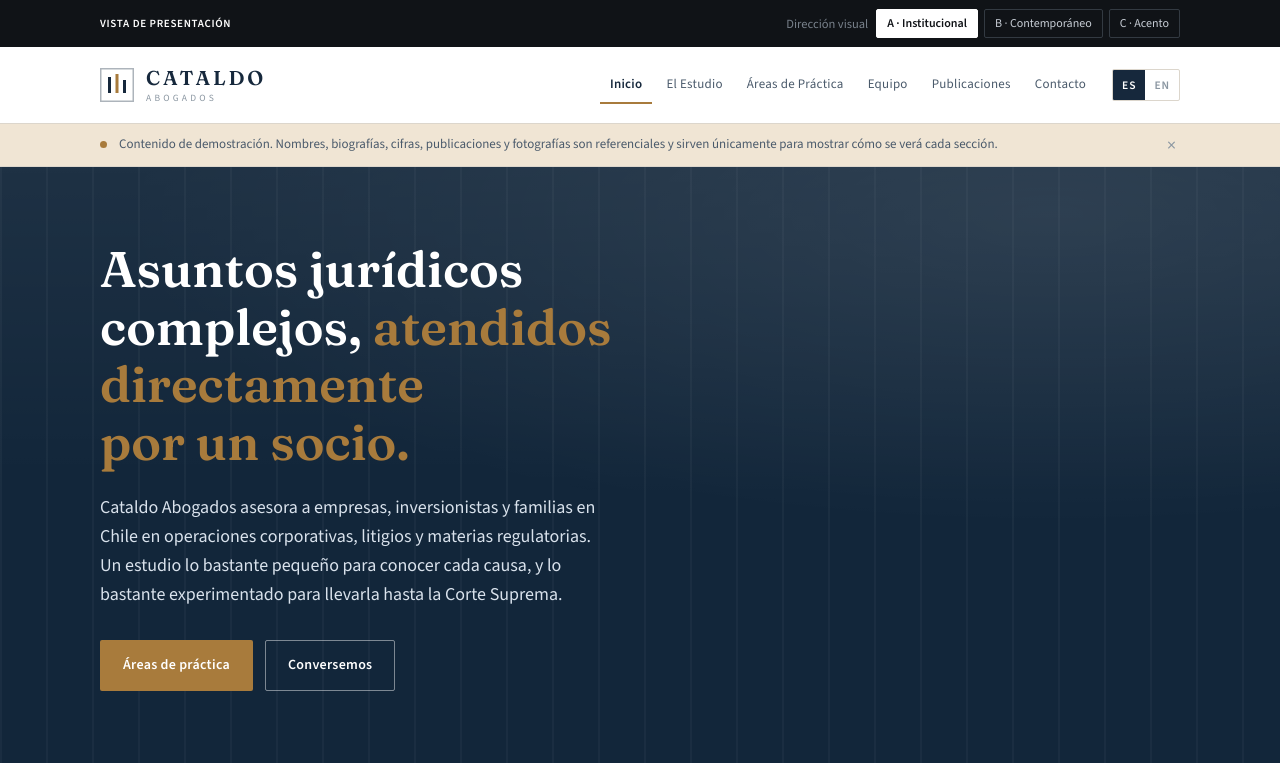
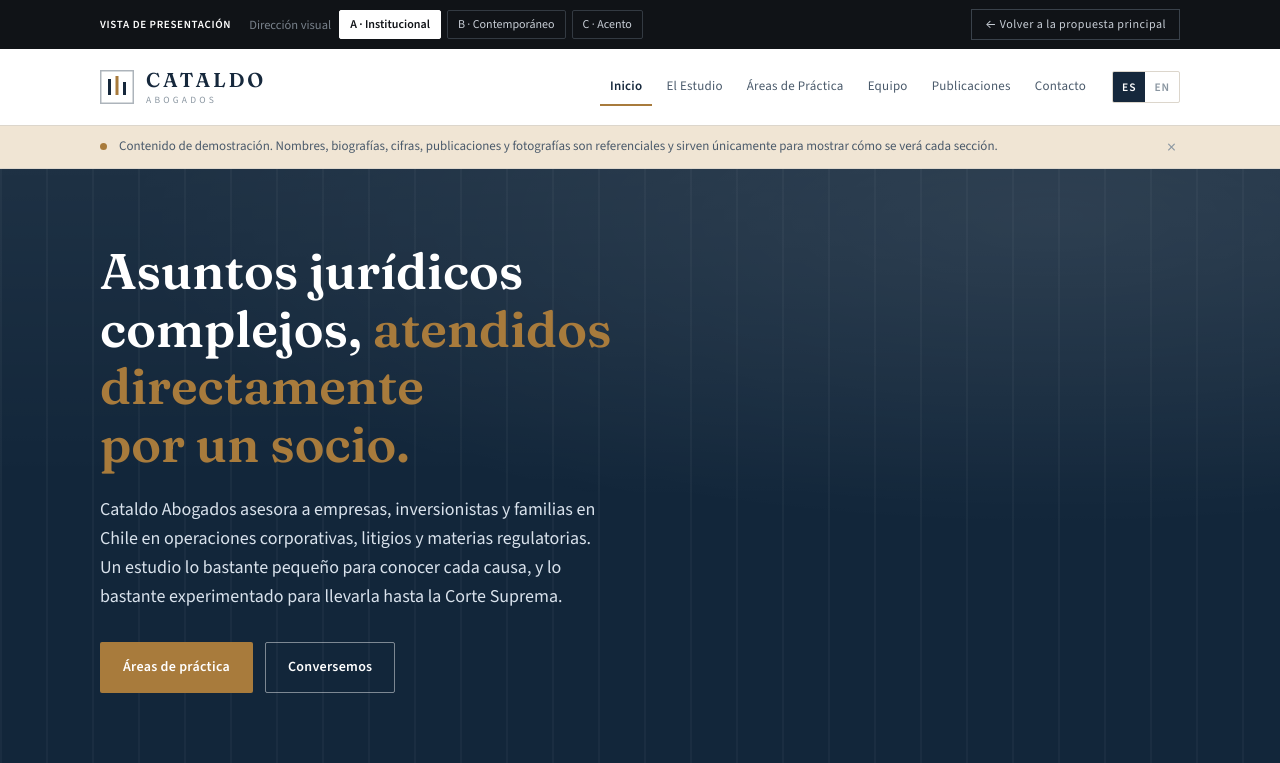
Before and after one commit to redesmmejias/Abogadosesc, a plain HTML site: page propuesta-inicial.html in a window 1280 px wide. Shown: the top 763 px of the page. Drawn offline with nearby package versions, Linux system fonts and the light colour scheme.

Commit message:
Update propuesta-inicial.html

```diff
--- a/propuesta-inicial.html
+++ b/propuesta-inicial.html
@@ -43,6 +43,9 @@ img{max-width:100%}
 .studio{background:#101317;color:#C8CED6;font-size:12.5px;padding-block:9px;padding-top:calc(9px + env(safe-area-inset-top,0px))}
 .studio .wrap{display:flex;flex-wrap:wrap;gap:10px 18px;align-items:center;justify-content:space-between}
 .studio b{color:#fff;font-weight:600;letter-spacing:.06em;text-transform:uppercase;font-size:11px}
+.studio .back{margin-left:auto;color:#C8CED6;text-decoration:none;font-size:12px;letter-spacing:.04em;
+  border:1px solid #3A424B;padding:5px 13px;white-space:nowrap;background:transparent}
+.studio .back:hover{color:#fff;border-color:#76818D}
 .dirs{display:flex;gap:6px;align-items:center;flex-wrap:wrap}
 .dirs span{color:#79828C;margin-right:2px}
 .dirs button{font:inherit;font-size:12px;cursor:pointer;border:1px solid #333A42;background:transparent;color:#C8CED6;border-radius:2px;padding:4px 10px}
@@ -201,6 +204,7 @@ footer.site .fbrand i{font-style:normal;font-size:9.5px;letter-spacing:.34em;col
       <button type="button" data-dir="b" aria-pressed="false" data-en="B · Contemporary">B · Contemporáneo</button>
       <button type="button" data-dir="c" aria-pressed="false" data-en="C · Accent">C · Acento</button>
     </div>
+    <a class="back" href="index.html" data-en="&larr; Back to the main proposal">&larr; Volver a la propuesta principal</a>
   </div>
 </div>
 
```
